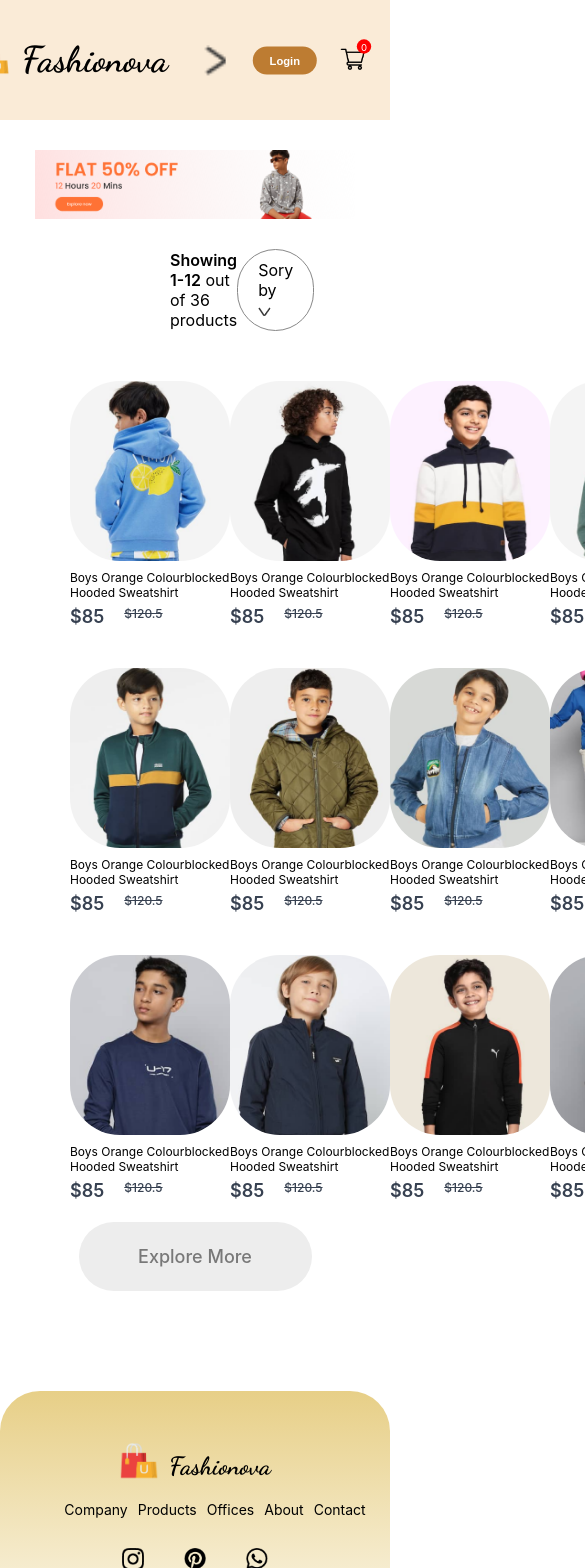
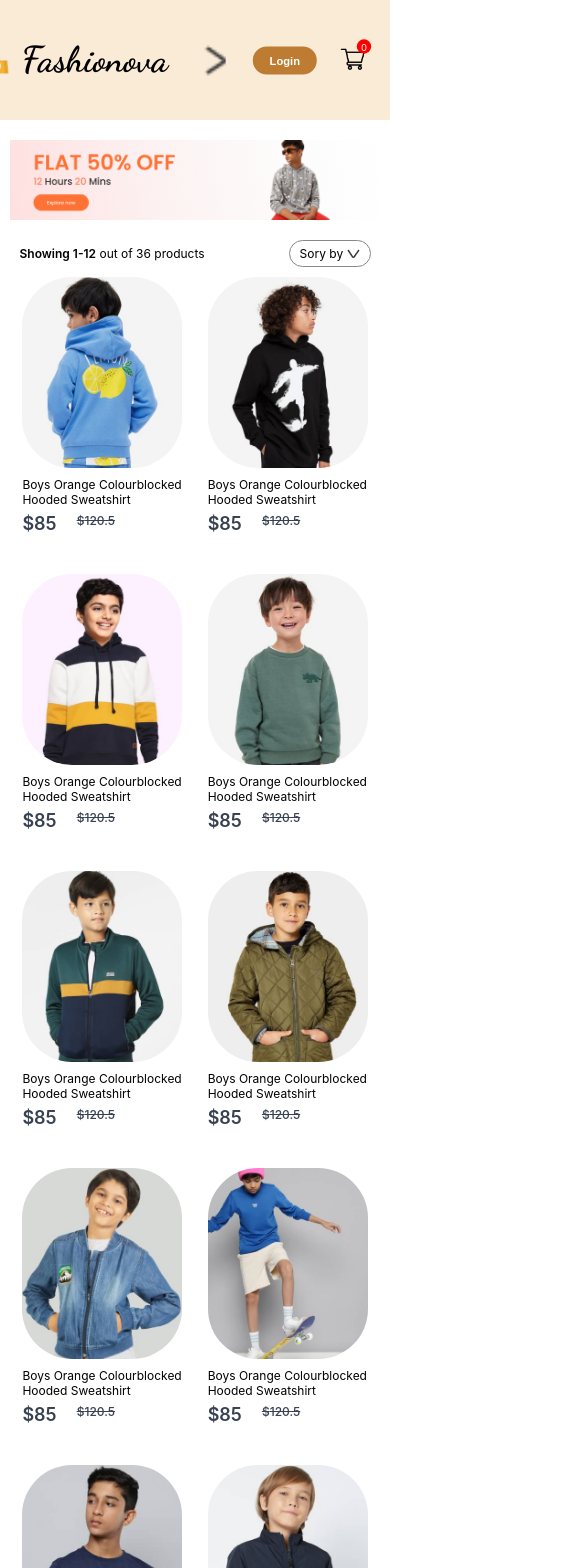
Before and after one commit to Shreeyog-Gaikwad/Fashionova, a React (Create React App) app in the folder frontend/: page /kids in a window 390 px wide. Shown: the top 1568 px of the page, 585 px wide, since content can reach past the window. Built offline with nearby package versions, Linux system fonts and the light colour scheme.

Commit message:
Shopcategory Responsiveness Added

```diff
--- a/frontend/src/Pages/CSS/ShopCategory.css
+++ b/frontend/src/Pages/CSS/ShopCategory.css
@@ -44,3 +44,56 @@
     font-size: 18px;
     font-weight: 500;
 }
+
+@media(max-width:1280px){
+    .shopcategory-banner{
+        margin: 20px auto;
+        width: 90%;
+    }
+    .shopcategory-indexSort{
+        width: 90%;
+        margin: auto;
+    }
+    .shopcategory-sort{
+        padding: 5px 10px;
+        font-size: 12px;
+    }
+    .shopcategory-indexSort p{
+        font-size: 12px;
+    }
+    .shopcategory-products{
+        width: 90%;
+        margin: 10px auto;
+        row-gap: 40px;
+    }
+    .shopcategory-products .item{
+        margin: auto;
+    }
+    .shopcateogory-loadmore{
+        margin: 100px auto;
+        width: 200px;
+        height: 60px;
+        font-size: 16px;
+    }
+}
+
+@media(max-width:800px){
+    .shopcategory-banner{
+        width: 95%;
+    }
+    .shopcategory-products{
+        width: 95%;
+    }
+    .shopcateogory-loadmore{
+        margin: 60px auto;
+        width: 150px;
+        height: 40px;
+        font-size: 13px;
+    }
+}
+
+@media(max-width:500px){
+    .shopcategory-products{
+        grid-template-columns: 1fr 1fr;
+    }
+}
```
